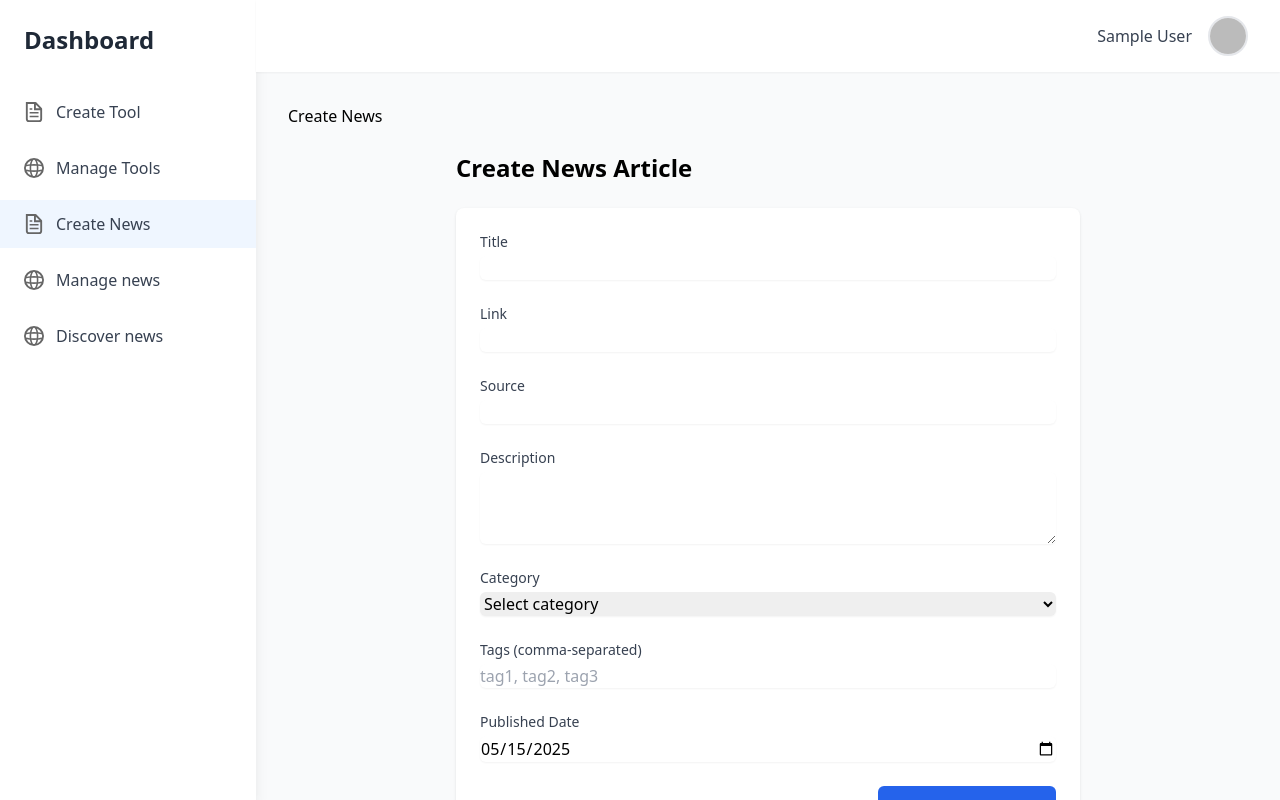
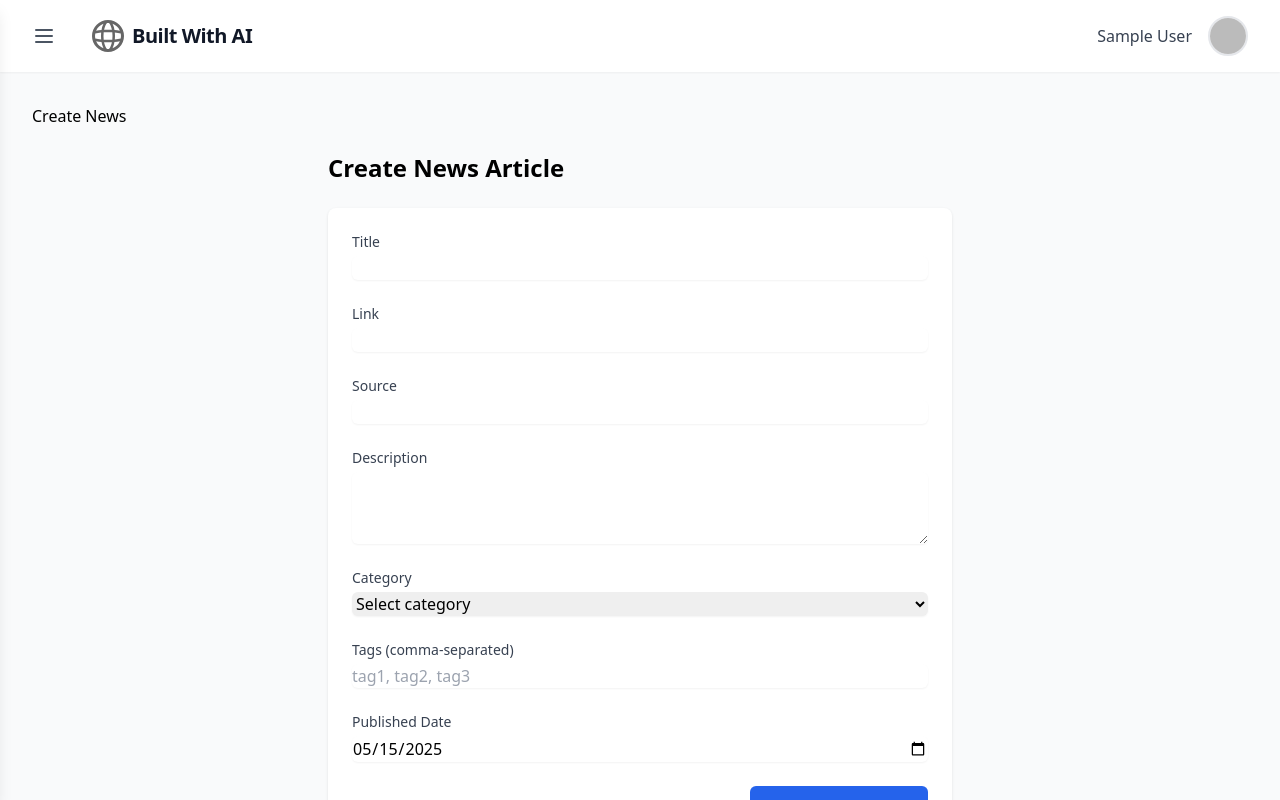
Before and after one commit to jaksik/built-with-ai-dashboard, a Next.js app: page /news/create in a window 1280 px wide. Built offline with nearby package versions, Linux system fonts and the light colour scheme; no server answers; sample sign-in values are in the browser's storage.

Commit message:
styled nav and side bar

```diff
--- a/components/Layout.tsx
+++ b/components/Layout.tsx
@@ -1,5 +1,5 @@
 import Link from "next/link";
-import { ReactNode } from "react";
+import { ReactNode, useState } from "react";
 import Image from "next/image";
 import { useRouter } from "next/router";
 import { useSession, signOut } from "next-auth/react";
@@ -11,60 +11,116 @@ type LayoutProps = {
 export default function Layout({ children }: LayoutProps) {
   const router = useRouter();
   const { data: session } = useSession();
+  const [isSidebarOpen, setIsSidebarOpen] = useState(false);
 
   const isActivePath = (path: string) => router.pathname === path;
 
   return (
     <div className="flex h-screen bg-gray-50">
       {/* Sidebar */}
-      <aside className="w-64 bg-white shadow-lg">
-        <div className="p-6">
-          <h1 className="text-2xl font-bold text-gray-800">Dashboard</h1>
+      <aside
+        className={`fixed h-full bg-white shadow-lg transition-transform duration-300 transform ${isSidebarOpen ? "translate-x-0" : "-translate-x-full"
+          } w-64`}
+      >
+        <div className="p-6 flex items-center justify-between">
+          {/* <h1 className="text-2xl font-bold text-gray-800">Dashboard</h1> */}
+          <button
+            onClick={() => setIsSidebarOpen(false)}
+            className="text-gray-500 hover:text-gray-700 focus:outline-none"
+            aria-label="Close sidebar"
+          >
+            <svg
+              className="h-6 w-6"
+              fill="none"
+              strokeLinecap="round"
+              strokeLinejoin="round"
+              strokeWidth="2"
+              viewBox="0 0 24 24"
+              stroke="currentColor"
+            >
+              <path d="M6 18L18 6M6 6l12 12" />
+            </svg>
+          </button>
         </div>
         <nav className="mt-2">
           <ul className="space-y-2">
             <li>
-              <Link href="/tools/create"
-                className={`flex items-center px-6 py-3 text-gray-700 hover:bg-blue-50 hover:text-blue-600 transition-colors ${
-                  isActivePath("/tools/create") ? "bg-blue-50 text-blue-600" : ""
-                }`}>
-                <Image src="/file.svg" alt="" width={20} height={20} className="mr-3" />
+              <Link
+                href="/tools/create"
+                className={`flex items-center px-6 py-3 text-gray-700 hover:bg-blue-50 hover:text-blue-600 transition-colors ${isActivePath("/tools/create") ? "bg-blue-50 text-blue-600" : ""
+                  }`}
+              >
+                <Image
+                  src="/file.svg"
+                  alt=""
+                  width={20}
+                  height={20}
+                  className="mr-3"
+                />
                 <span>Create Tool</span>
               </Link>
             </li>
             <li>
-              <Link href="/tools/manage"
-                className={`flex items-center px-6 py-3 text-gray-700 hover:bg-blue-50 hover:text-blue-600 transition-colors ${
-                  isActivePath("/tools/manage") ? "bg-blue-50 text-blue-600" : ""
-                }`}>
-                <Image src="/globe.svg" alt="" width={20} height={20} className="mr-3" />
+              <Link
+                href="/tools/manage"
+                className={`flex items-center px-6 py-3 text-gray-700 hover:bg-blue-50 hover:text-blue-600 transition-colors ${isActivePath("/tools/manage") ? "bg-blue-50 text-blue-600" : ""
+                  }`}
+              >
+                <Image
+                  src="/globe.svg"
+                  alt=""
+                  width={20}
+                  height={20}
+                  className="mr-3"
+                />
                 <span>Manage Tools</span>
               </Link>
             </li>
             <li>
-              <Link href="/news/create"
-                className={`flex items-center px-6 py-3 text-gray-700 hover:bg-blue-50 hover:text-blue-600 transition-colors ${
-                  isActivePath("/news/create") ? "bg-blue-50 text-blue-600" : ""
-                }`}>
-                <Image src="/file.svg" alt="" width={20} height={20} className="mr-3" />
+              <Link
+                href="/news/create"
+                className={`flex items-center px-6 py-3 text-gray-700 hover:bg-blue-50 hover:text-blue-600 transition-colors ${isActivePath("/news/create") ? "bg-blue-50 text-blue-600" : ""
+                  }`}
+              >
+                <Image
+                  src="/file.svg"
+                  alt=""
+                  width={20}
+                  height={20}
+                  className="mr-3"
+                />
                 <span>Create News</span>
               </Link>
             </li>
             <li>
-              <Link href="/news/manage"
-                className={`flex items-center px-6 py-3 text-gray-700 hover:bg-blue-50 hover:text-blue-600 transition-colors ${
-                  isActivePath("/news/manage") ? "bg-blue-50 text-blue-600" : ""
-                }`}>
-                <Image src="/globe.svg" alt="" width={20} height={20} className="mr-3" />
+              <Link
+                href="/news/manage"
+                className={`flex items-center px-6 py-3 text-gray-700 hover:bg-blue-50 hover:text-blue-600 transition-colors ${isActivePath("/news/manage") ? "bg-blue-50 text-blue-600" : ""
+                  }`}
+              >
+                <Image
+                  src="/globe.svg"
+                  alt=""
+                  width={20}
+                  height={20}
+                  className="mr-3"
+                />
                 <span>Manage news</span>
               </Link>
             </li>
-                        <li>
-              <Link href="/news/discover"
-                className={`flex items-center px-6 py-3 text-gray-700 hover:bg-blue-50 hover:text-blue-600 transition-colors ${
-                  isActivePath("/news/discover") ? "bg-blue-50 text-blue-600" : ""
-                }`}>
-                <Image src="/globe.svg" alt="" width={20} height={20} className="mr-3" />
+            <li>
+              <Link
+                href="/news/discover"
+                className={`flex items-center px-6 py-3 text-gray-700 hover:bg-blue-50 hover:text-blue-600 transition-colors ${isActivePath("/news/discover") ? "bg-blue-50 text-blue-600" : ""
+                  }`}
+              >
+                <Image
+                  src="/globe.svg"
+                  alt=""
+                  width={20}
+                  height={20}
+                  className="mr-3"
+                />
                 <span>Discover news</span>
               </Link>
             </li>
@@ -76,7 +132,39 @@ export default function Layout({ children }: LayoutProps) {
       <div className="flex-1 flex flex-col">
         {/* Navbar */}
         <header className="bg-white shadow-sm">
-          <div className="flex items-center justify-end px-8 py-4">
+          <div className="flex items-center justify-between px-8 py-4">
+            <div className="flex items-center space-x-4"> {/* Added flex and space-x-4 */}
+              <button
+                onClick={() => setIsSidebarOpen(!isSidebarOpen)}
+                className="text-gray-600 hover:text-gray-800 focus:outline-none"
+                aria-label="Toggle sidebar"
+              >
+                <svg
+                  className="h-6 w-6"
+                  fill="none"
+                  strokeLinecap="round"
+                  strokeLinejoin="round"
+                  strokeWidth="2"
+                  viewBox="0 0 24 24"
+                  stroke="currentColor"
+                >
+                  <path d="M4 6h16M4 12h16M4 18h16" />
+                </svg>
+              </button>
+
+              <h1 className="text-xl pl-5 font-semibold tracking-tight text-gray-900">
+                <Link href="/" className="flex items-center space-x-2 hover:opacity-90">
+                  <Image
+                    src="/globe.svg"
+                    alt="Logo"
+                    width={32}
+                    height={32}
+                  />
+                  <span>Built With AI</span>
+                </Link>
+              </h1>
+            </div>
+
             <div className="flex items-center space-x-4">
               <span className="text-gray-700">{session?.user?.name}</span>
               <div className="relative group">
@@ -92,7 +180,7 @@ export default function Layout({ children }: LayoutProps) {
                   ) : (
                     <div className="w-10 h-10 rounded-full bg-gray-200 flex items-center justify-center">
                       <span className="text-gray-600 text-lg">
-                        {session?.user?.name?.[0] || '?'}
+                        {session?.user?.name?.[0] || "?"}
                       </span>
                     </div>
                   )}
@@ -112,9 +200,7 @@ export default function Layout({ children }: LayoutProps) {
 
         {/* Page Content */}
         <main className="flex-1 overflow-y-auto">
-          <div className="p-8">
-            {children}
-          </div>
+          <div className="p-8">{children}</div>
         </main>
       </div>
     </div>
```
